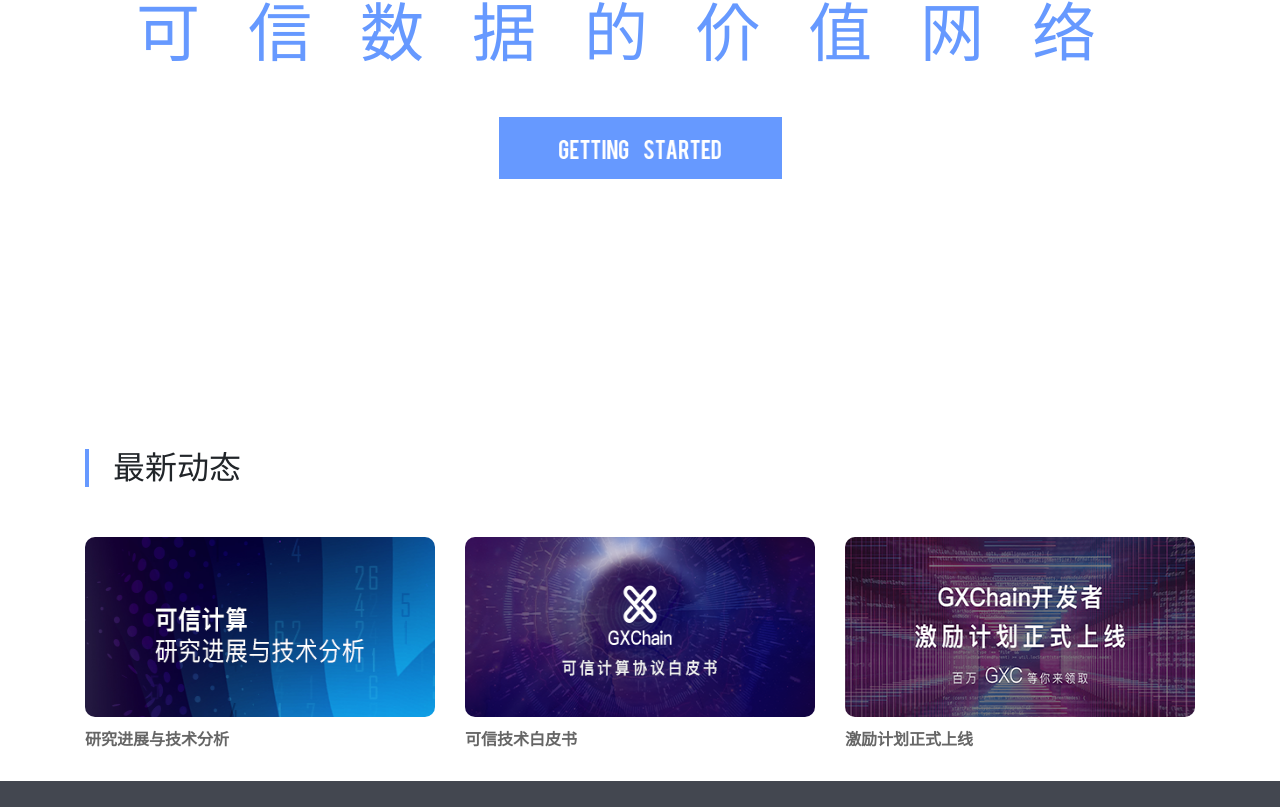
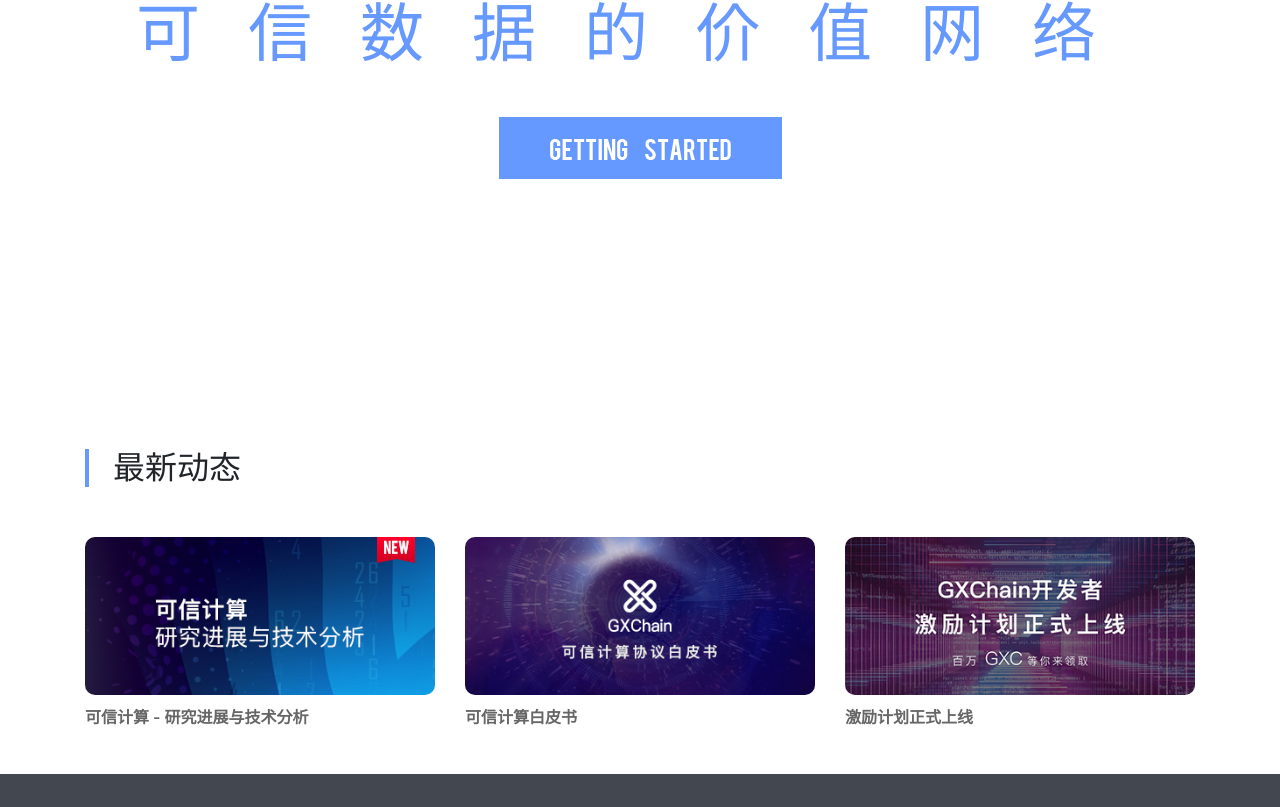
Before and after one commit to gxchain/gxchain.org, a Nuxt app: page / in a window 1280 px wide. Shown: the part 433-1240 px from the top of the page. Built offline with nearby package versions, Linux system fonts and the light colour scheme; a small style sheet from the web is missing.

Commit message:
feat(index): add lasted news sections

```diff
--- a/assets/css/index.less
+++ b/assets/css/index.less
@@ -1,10 +1,3 @@
-.home-page {
-    img {
-        height: auto;
-        max-width: 90%;
-    }
-}
-
 .header {
     height: 94vh;
     padding: 0;
@@ -23,35 +16,31 @@
     .news-list-wrap {
         display: flex;
 
+        .news-item {
+            margin-bottom: 15px;
+        }
+
         a {
             text-decoration: none
         }
 
-        .new-img-wrap {
+        .img-wrap {
             width: 100%;
-            height: 180px;
             position: relative;
             overflow: hidden;
             border-radius: 10px;
 
-
-        }
-
-        .news-item {
-            .img-scale {
+            .bg {
                 max-width: 100% !important;
-                height: 100% !important;
-                transition: transform .6s ease-in-out;
-                -moz-transition: transform .6s ease-in-out;
-                -webkit-transition: transform .6s ease-in-out;
-                -o-transition: transform .6s ease-in-out;
             }
 
-            &:hover {
-                .img-scale {
-                    transform: scale(1.15);
-                }
+            .new {
+                position: absolute;
+                top: 0;
+                right: 20px;
+                width: 38px;
             }
+
         }
 
         .info {
--- a/locales/en.json
+++ b/locales/en.json
@@ -15,6 +15,12 @@
     },
     "index": {
         "slogan": "A Trusted Data Internet of Value",
+        "news": {
+            "title": "Latest News",
+            "item1": "TCP - Research Progress and Technical Analysis",
+            "item2": "Trusted Computing Protocol White Paper",
+            "item3": "Incentive Scheme Formally Launched"
+        },
         "introduction": {
             "title": "About Us",
             "content1": "GXChain is a fundamental blockchain for the global data economy, designed to build a trusted data internet of value. ",
@@ -151,11 +157,11 @@
             "name": "Prophet",
             "des": "Prophet is a decentralized social prediction market platform built on the GXChain. This platform fully harnesses the technology of distributed open ledgers to enhance the transparency and equality of prediction markets. We incentivize developers releasing prediction events through digital token economy, to share your own wisdom with the community, to provide different types of prediction events for the users, and to gather wisdom from all users to predict the future effectively."
         },
-        "chaos":{
+        "chaos": {
             "name": "Chaos",
             "des": "Chaos is a virtual world of multiple player war strategy based on block-chain technology. It is also a brand new, glorious history written by all users. Chaos has a very high degree of freedom in the world, and every act of the user affects the politics, economy and military of the Chaos world. Users participate in the operation of Chaos World through suggestions, proposals, voting, transactions, etc., and have the opportunity to get rich revenue."
         },
-        "pirate":{
+        "pirate": {
             "name": "Block Pirate",
             "des": "Block Pirate is the first DApp game combining tower defense and TCG. It is developed by  Block Kingdom, a North American blockchain game development team, based on GXChain. In the game, each player is the lord of an island leading their people to fight for Block Crystals (BLOCK) with their defensive and attack troop cards. The most fascinating feature of the game is its asynchronous PvP gameplay. Players have to first deploy their defensive army and then attack others’ preset defense. Besides, the adoption of the leaderboard and ranking matchmaking system make the game attractive."
         }
--- a/locales/zh.json
+++ b/locales/zh.json
@@ -15,6 +15,12 @@
     },
     "index": {
         "slogan": "可信数据的价值网络",
+        "news": {
+            "title": "最新动态",
+            "item1": "可信计算 - 研究进展与技术分析",
+            "item2": "可信计算白皮书",
+            "item3": "激励计划正式上线"
+        },
         "introduction": {
             "title": "简介",
             "content1": "公信链（GXChain）是一条为全球数据经济服务的基础链，旨在打造可信数据的价值网络。",
@@ -152,11 +158,11 @@
             "name": "预言家",
             "des": "预言家Prophet是一个基于公信链的移动社交类预测市场平台。平台利用分布式公开账本增加预测市场的透明度，通过数字代币经济激励开发者在平台发布预测应用，为用户提供不同类型的预测事件，汇聚用户群体的智慧从而有效的预测未来。"
         },
-        "chaos":{
+        "chaos": {
             "name": "Chaos",
             "des": "Chaos是一个基于区块链技术的多人联网战争策略虚拟世界，也是一部全新的、由所有用户共同谱写的辉煌历史。Chaos世界自由度极高，用户的每一个行为都在影响着Chaos世界的政治、经济、军事。用户通过出谋划策、发起议案、投票、交易等方式参与Chaos世界的经营，并有机会获得丰厚回报。"
         },
-        "pirate":{
+        "pirate": {
             "name": "海盗争霸",
             "des": "《海盗争霸》（Block Pirate）是全球第一款将经典塔防规则与集换式卡牌社区（TCG）相结合的 3D 区块链应用游戏。在游戏中，每位玩家都是千岛迷域里不同岛屿的海盗领主。玩家通过消耗布洛克水晶（BLOCK），进行抽卡获得攻击、防御兵种以及英雄等 GRC-721 卡牌，参与海盗攻防战，抢夺其他玩家的布洛克水晶，成为千岛霸主。 "
         }
--- a/pages/_LANG/index.vue
+++ b/pages/_LANG/index.vue
@@ -13,34 +13,41 @@
     </section>
     <section class="recent-news section-padding">
         <div class="container">
-            <h2 class="gxc-border-left padding-left-w">最新动态</h2>
+            <h2 class="gxc-border-left padding-left-w">{{$t('index.news.title')}}</h2>
               <div class="row content content-margin-top news-list-wrap">
-                <div class="col-md-4">
-                    <div class="new-img-wrap">
-                        <!-- <img src="https://ont.io/uploads/20190703134025_519.jpg" alt=""> -->
+                <div class="col-md-4 news-item">
+                    <a href="https://static.gxchain.org/files/TCP_Progress_and_Analysis_en.pdf" target="_blank">
+                        <div class="img-wrap">
+                            <img src="~static/index/news/1_en.png" alt=""  class="bg">
+                            <img src="~static/index/news/new.png" alt="" class="new">
                         </div>
                         <div class="info">
-                        <div class="des">成果汇报与新的承诺</div>
+                            <div class="des">{{$t('index.news.item1')}}</div>
                             <i class="iconfont icon-jiantou"></i>
                         </div>
+                    </a>
                 </div>
-                <div class="col-md-4">
-                    <div class="new-img-wrap">
-                        <!-- <img src="https://ont.io/uploads/20190703134025_519.jpg" alt=""> -->
+                <div class="col-md-4 news-item">
+                    <a href="javascript:void(0);" target="_blank">
+                        <div class="img-wrap">
+                            <img src="~static/index/news/2_en.png" alt=""  class="bg">
                         </div>
                         <div class="info">
-                        <div class="des">成果汇报与新的承诺</div>
+                            <div class="des">{{$t('index.news.item2')}}</div>
                             <i class="iconfont icon-jiantou"></i>
                         </div>
+                    </a>
                 </div>
-                <div class="col-md-4">
-                    <div class="new-img-wrap">
-                        <!-- <img src="https://ont.io/uploads/20190703134025_519.jpg" alt=""> -->
+                <div class="col-md-4 news-item">
+                    <a href="https://medium.com/@GXS/gxchain-developers-incentive-scheme-265885e732cc" target="_blank">
+                        <div class="img-wrap">
+                            <img src="~static/index/news/3_en.png" alt=""  class="bg">
                         </div>
                         <div class="info">
-                        <div class="des">成果汇报与新的承诺</div>
+                            <div class="des">{{$t('index.news.item3')}}</div>
                             <i class="iconfont icon-jiantou"></i>
                         </div>
+                    </a>
                 </div>
             </div>
         </div>
@@ -126,7 +133,7 @@ export default {
     },
     data () {
         return {
-            roadMap: this.setRoadMap(11, 2)
+            roadMap: this.setRoadMap(11, 1)
         };
     },
     methods: {
--- a/pages/index.vue
+++ b/pages/index.vue
@@ -13,37 +13,38 @@
     </section>
     <section class="recent-news section-padding">
         <div class="container">
-            <h2 class="gxc-border-left padding-left-w">最新动态</h2>
+            <h2 class="gxc-border-left padding-left-w">{{$t('index.news.title')}}</h2>
             <div class="row content content-margin-top news-list-wrap">
-                <div class="col-md-4">
-                    <a href="" target="_blank" class="news-item">
-                        <div class="new-img-wrap">
-                            <img src="~static/index/news/1.png" alt="" class="img-scale">
+                <div class="col-md-4 news-item">
+                    <a href="https://static.gxchain.org/files/TCP_Progress_and_Analysis.pdf" target="_blank">
+                        <div class="img-wrap">
+                            <img src="~static/index/news/1.png" alt="" class="bg">
+                            <img src="~static/index/news/new.png" alt="" class="new">
                         </div>
                         <div class="info">
-                            <div class="des">研究进展与技术分析</div>
+                            <div class="des">{{$t('index.news.item1')}}</div>
                             <i class="iconfont icon-jiantou"></i>
                         </div>
                     </a>
                 </div>
-                <div class="col-md-4">
-                    <a href="" target="_blank" class="news-item">
-                        <div class="new-img-wrap">
-                            <img src="~static/index/news/2.png" alt="" class="img-scale">
+                <div class="col-md-4 news-item">
+                    <a href="https://static.gxchain.org/files/GXChain_TCP_V1.0_CN.pdf" target="_blank">
+                        <div class="img-wrap">
+                            <img src="~static/index/news/2.png" alt=""  class="bg">
                         </div>
                         <div class="info">
-                            <div class="des">可信技术白皮书</div>
+                            <div class="des">{{$t('index.news.item2')}}</div>
                             <i class="iconfont icon-jiantou"></i>
                         </div>
                     </a>
                 </div>
-                <div class="col-md-4">
-                    <a href="" target="_blank" class="news-item">
-                        <div class="new-img-wrap">
-                            <img src="~static/index/news/3.png" alt="" class="img-scale">
+                <div class="col-md-4 news-item">
+                    <a href="https://mp.weixin.qq.com/s/U_RMX5TQJ1vnKBgbDjYphA" target="_blank">
+                        <div class="img-wrap">
+                            <img src="~static/index/news/3.png" alt=""  class="bg">
                         </div>
                         <div class="info">
-                            <div class="des">激励计划正式上线</div>
+                            <div class="des">{{$t('index.news.item3')}}</div>
                             <i class="iconfont icon-jiantou"></i>
                         </div>
                     </a>
@@ -132,7 +133,7 @@ export default {
     },
     data () {
         return {
-            roadMap: this.setRoadMap(11, 2)
+            roadMap: this.setRoadMap(11, 1)
         };
     },
     methods: {
```
Also changed, not shown: static/index/news/2_en.png, static/index/news/new.png (added). Lines whose indentation alone changed are shown as unchanged.
